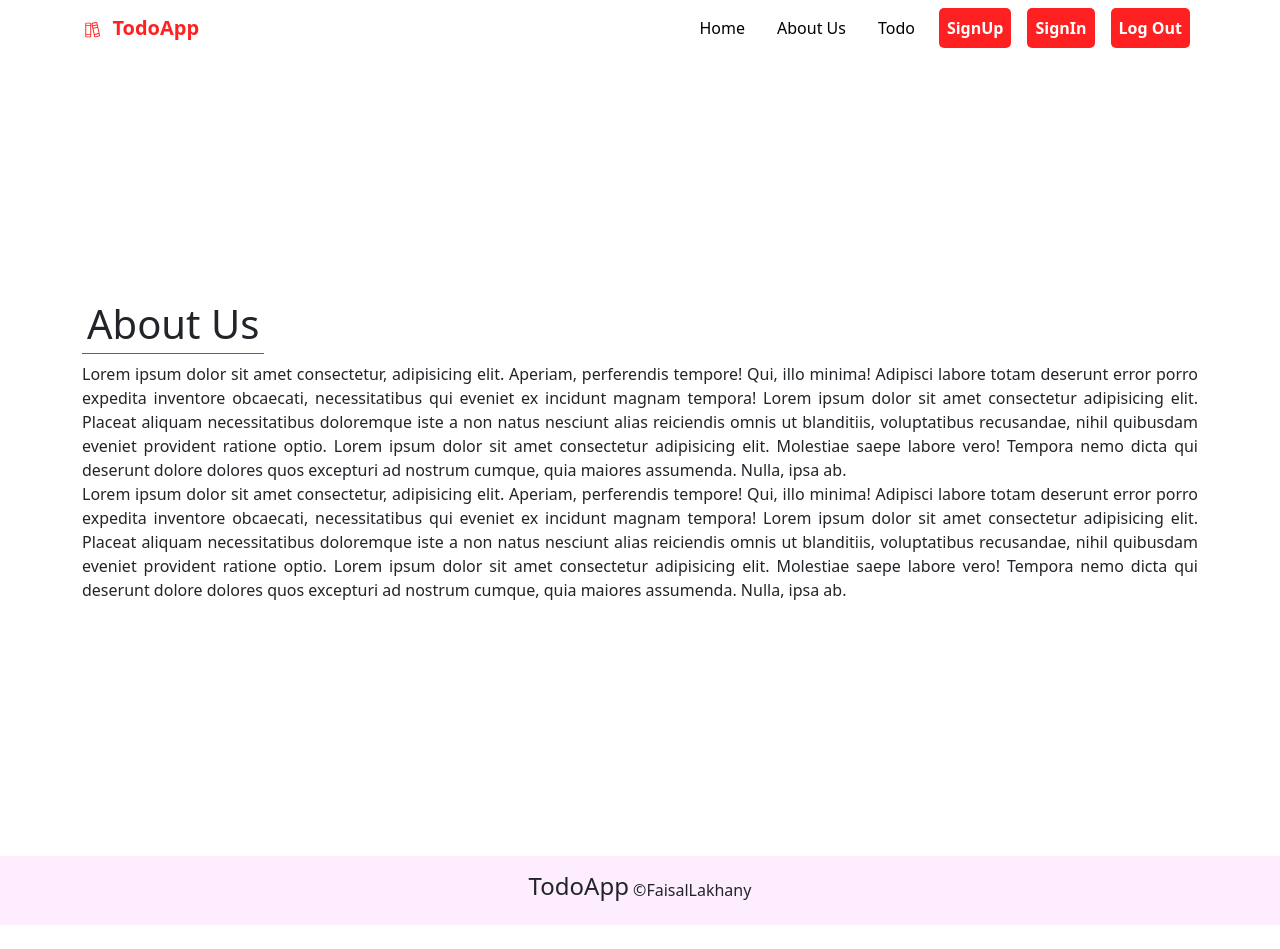
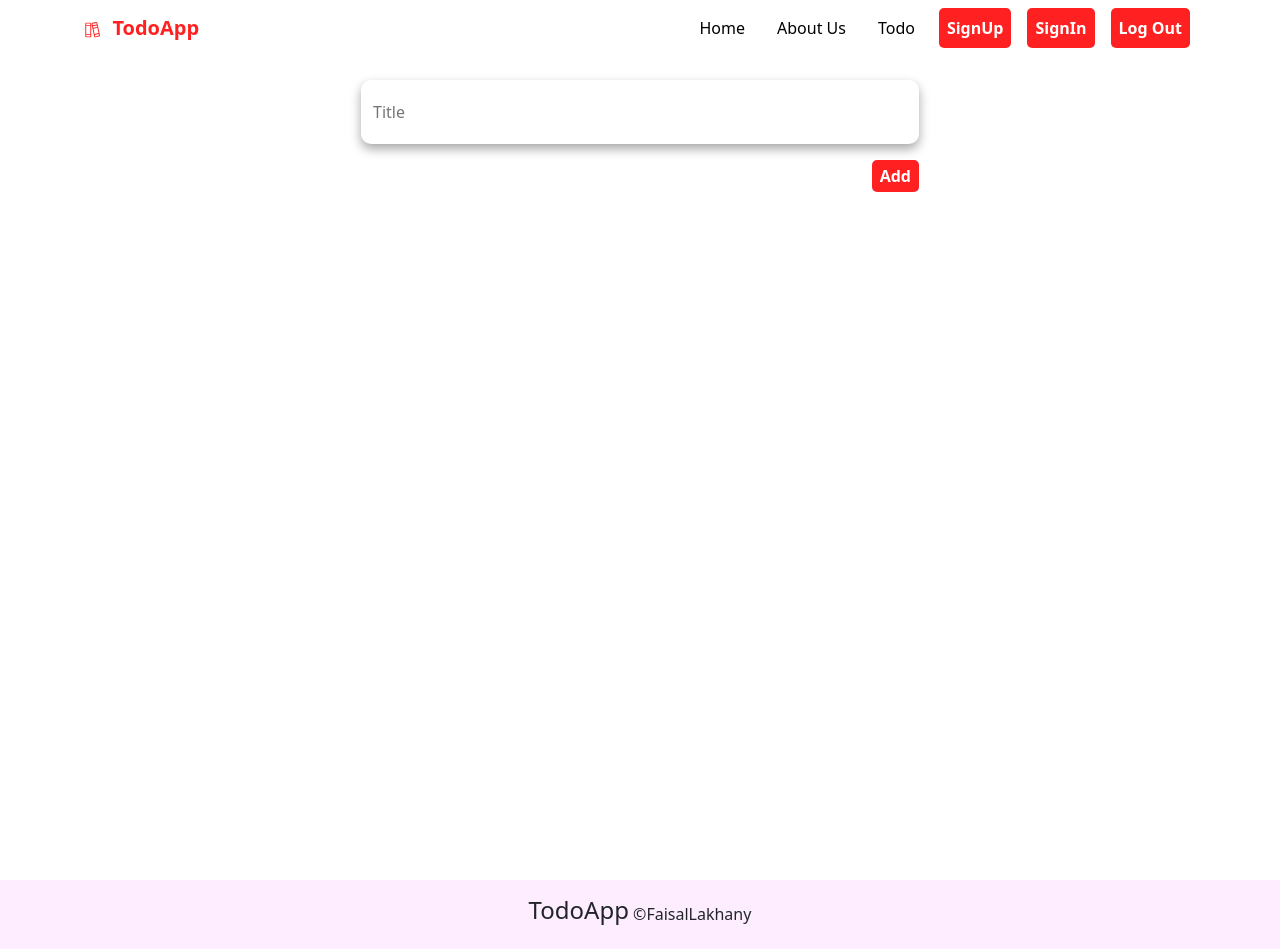
Before and after one commit to faisalrlakhany/TodoApp-MongoDB, a React (Vite) app in the folder frontend/: page /todo in a window 1280 px wide. Before the commit the page ends 925 px from the top, so only its background shows below. Built offline with nearby package versions, Linux system fonts and the light colour scheme.

Commit message:
todo Ui Started

```diff
--- a/frontend/src/App.jsx
+++ b/frontend/src/App.jsx
@@ -7,6 +7,7 @@ import About from './components/about/About'
 import { BrowserRouter as Router, Route, Routes } from 'react-router-dom'
 import Signup from './components/signup/Signup.jsx'
 import Signin from './components/signup/Signin.jsx'
+import Todo from './components/todo/Todo.jsx'
 
 const App = () => {
   return (
@@ -17,7 +18,7 @@ const App = () => {
         <Routes>
           <Route path='/' element={<Home />} />
           <Route path='/about' element={<About />} />
-          <Route path='/todo' element={<About />} />
+          <Route path='/todo' element={<Todo />} />
           <Route path='/signup' element={<Signup />} />
           <Route path='/signin' element={<Signin />} />
         </Routes>
--- /dev/null
+++ b/frontend/src/components/todo/Todo.css
@@ -0,0 +1,16 @@
+.todo {
+  width: 100%;
+  min-height: 100vh;
+  max-height: auto;
+}
+.todo-input {
+  border: none;
+  outline: none;
+}
+.todo-input-div {
+  border-radius: 10px;
+  box-shadow: rgba(0, 0, 0, 0.35) 0px 5px 11px;
+}
+#textarea {
+  display: none;
+}
--- /dev/null
+++ b/frontend/src/components/todo/Todo.jsx
@@ -0,0 +1,34 @@
+import React from 'react'
+import './Todo.css'
+
+const Todo = () => {
+  const show = () => {
+    document.getElementById('textarea').style.display = 'block'
+  }
+  return (
+    <div className='todo'>
+      <div className='container todo-main d-flex flex-column justify-content-center align-items-center my-4 flex-column'>
+        <div className='d-flex flex-column todo-input-div w-50 p-1'>
+          <input
+            type='text'
+            placeholder='Title'
+            className='my-2 p-2 todo-input '
+            onClick={show}
+          />
+          <textarea
+            id='textarea'
+            type='text'
+            placeholder='Body'
+            className='p-2  todo-input'
+          />
+        </div>
+        <div className='d-flex w-50 justify-content-end my-3'>
+          {' '}
+          <button className='home-btn px-2 py-1'>Add</button>{' '}
+        </div>
+      </div>
+    </div>
+  )
+}
+
+export default Todo
```
Also changed, not shown: frontend/src/components/home/Home.css (+4 -7 lines).
